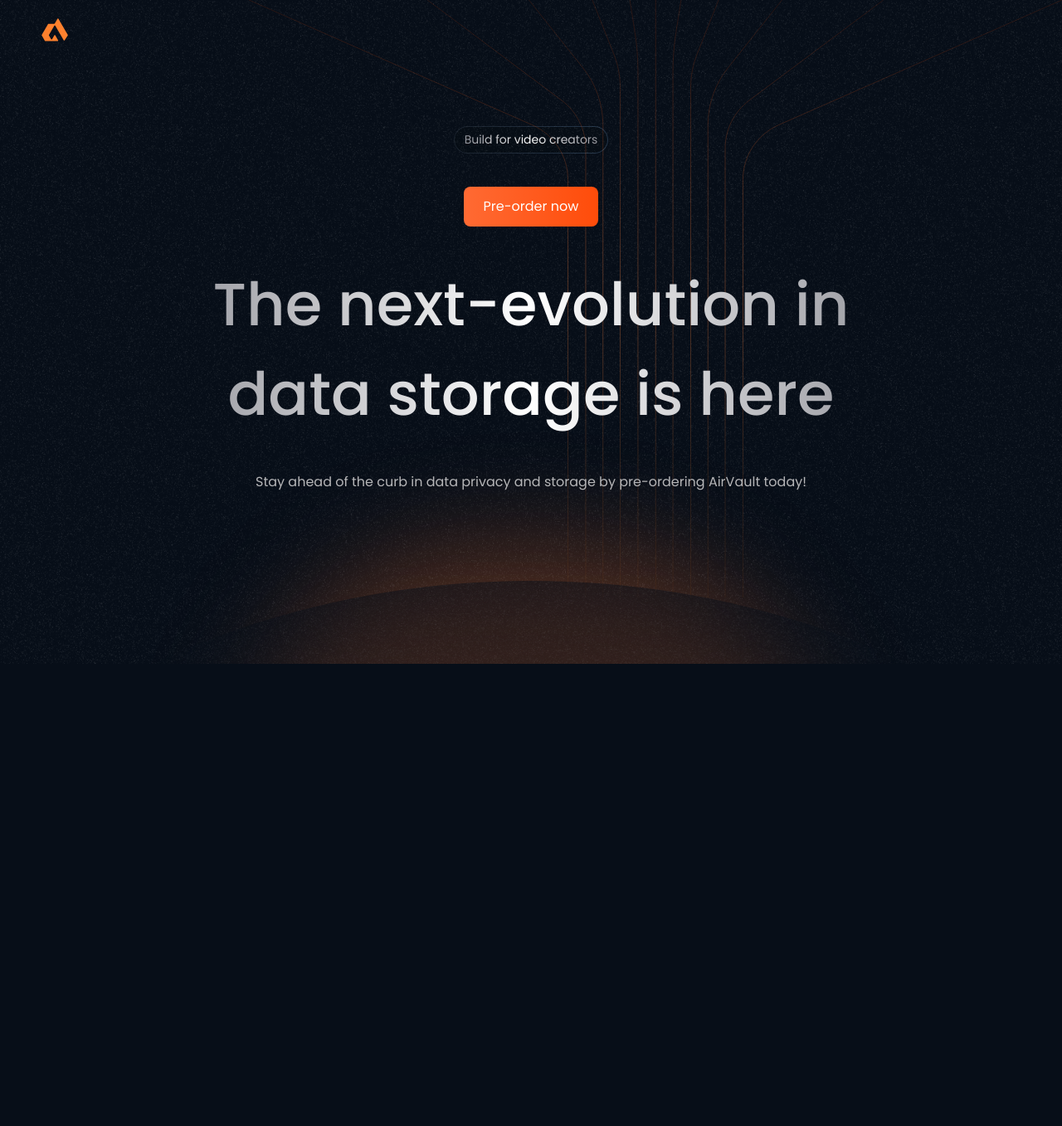
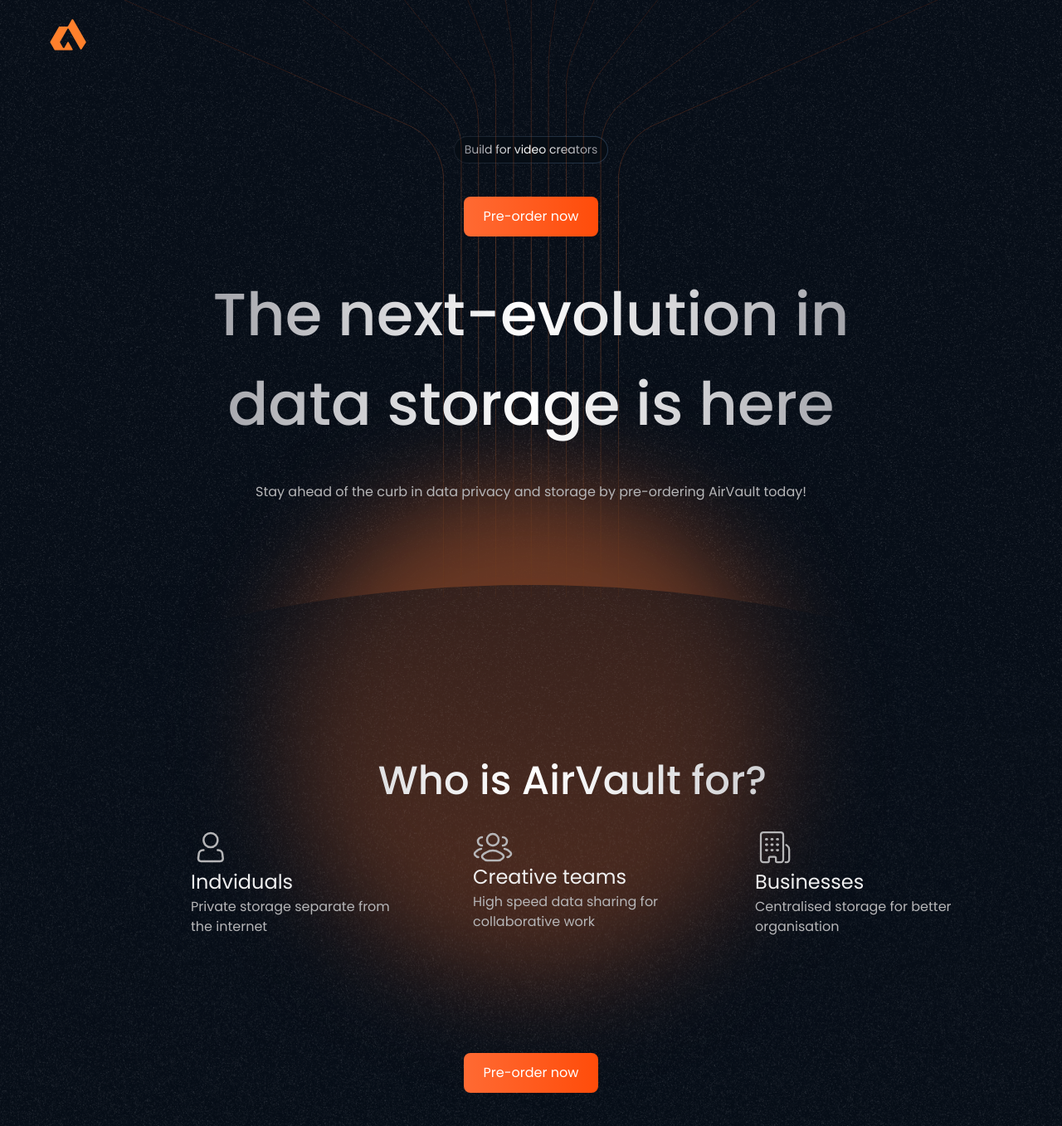
Before and after one commit to Ritwik993/next-evolution, a Next.js app: page / in a window 1280 px wide. Shown: the whole page at 83% size. Before the commit the page ends 800 px from the top, so only its background shows below. Built offline with nearby package versions, Linux system fonts and the light colour scheme.

Commit message:
files added

```diff
--- /dev/null
+++ b/src/app/folder/page.tsx
@@ -0,0 +1,111 @@
+import Image from "next/image";
+
+
+const Home=()=>{
+  return(
+    <div className="relative  w-[100vw]  bg-[#070E18]   bg-[url('/a1.png')]   z-[-400]">
+      <div className=" absolute z-40 w-[100vw] flex flex-col items-center justify-center">
+          <Image src="/1.svg" alt="" width={980} height={720} className=""/>
+      </div>
+      <Image src="/logo.svg" alt="" width={32} height={32} className="pt-[20px] lg:ml-[50px] w-[64px] h-[64px] md:ml-[30px] ml-[20px] relative  "/>
+
+
+      {/* <Image src="/a1.png" alt="" width={1280} height={710} className="absolute top-0 left-0 lg:h-[1000px] md:h-[1400px] right-0 w-[100vw] z-20 "/> */}
+
+      <Image src="/a1.png" alt="" width={1280} height={710} className="absolute top-0 left-0 h-full right-0 w-[100vw] z-20 "/>
+
+      <div className="flex flex-col justify-center items-center w-[100vw] z-50 mt-[100px]">
+        <div className="bg-gradient-to-r from-[#19212C] to-[#26384C] rounded-[30px] p-[1px] ">
+          <div className="bg-[#060D15] px-[12px] py-[5px] rounded-[30px] z-50">
+        <p className="text-transparent text-[14px] bg-clip-text bg-gradient-to-r from-[#94959C] via-[#FFFFFF] to-[#93949B] z-50">Build for video creators</p>
+          </div>
+        </div>
+        <button className="bg-gradient-to-r from-[#FF6A33] to-[#FF4C0A] py-[12px] px-[24px] rounded-[8px] text-white my-[40px] cursor-pointer z-50 w-11/12 md:w-auto">Pre-order now</button>
+        <p className="text-transparent bg-clip-text bg-gradient-to-r from-[#94959C] via-[#FFFFFF] to-[#93949B] font-medium md:text-[72px] text-[35px] text-center md:w-[700px] w-[350px] lg:w-[900px] z-50">The next-evolution in data storage is here</p>
+        <p className="text-[16px] text-[#B6B6B8] font-light mt-[40px] z-50 text-center">Stay ahead of the curb in data privacy and storage by pre-ordering AirVault today!</p>
+
+
+        {/* <div className="bg-[#FF7733] absolute top-[500px] md:top-[600px] bg-opacity-40 w-[700px] h-[600px] rounded-full mt-[60px] blur-3xl backdrop-blur-3xl opacity-100 z-[-200]"></div> */}
+
+
+
+
+        {/* <div className="w-full absolute h-full bottom-0">
+          <div className="img   w-[100vw]  bg-[#070E18]">
+          <p className="text-transparent font-medium text-[48px] bg-clip-text mt-[300px] pt-[100px] bg-gradient-to-r from-[#94959C] via-[#FFFFFF] to-[#93949B] text-center ">Who is AirVault for?</p>
+          <div className="cards flex justify-around pl-[100px] items-center">
+            <div className="w-[240px]">
+              <Image src="/m1.svg" alt="" width={48} height={48} />
+              <p className="text-[#F0F0F0] text-[24px]">Indviduals</p>
+              <p className="text-[16px] text-[#B6B6B8]">Private storage separate from the internet</p>
+            </div>
+
+            <div className="w-[240px]">
+              <Image src="/m2.svg" alt="" width={48} height={48} />
+              <p className="text-[#F0F0F0] text-[24px]">Creative teams</p>
+              <p className="text-[16px] text-[#B6B6B8]">High speed data sharing for collaborative work</p>
+            </div>
+
+            <div className="w-[240px]">
+              <Image src="/m3.svg" alt="" width={48} height={48} />
+              <p className="text-[#F0F0F0] text-[24px]">Buisness</p>
+              <p className="text-[16px] text-[#B6B6B8]">Centralised storage for better organisation</p>
+            </div>
+          </div>
+          <div className="w-full flex items-center justify-center">
+          <button className="bg-gradient-to-r from-[#FF6A33] to-[#FF4C0A] py-[12px] px-[24px] rounded-[8px] text-white my-[40px]">Pre-order now</button>
+          </div>
+          </div>
+        </div> */}
+
+
+
+      </div>
+      {/* <Image src="/blur2.svg" width={1280} height={550} className="absolute bottom-0  top-[800px] md:hidden lg:block sm:hidden w-full z-40 " alt=""/> */}
+      {/* <Image src="/blur2.svg" width={1280} height={550} className="absolute bottom-0 top-[700px] md:hidden lg:block hidden w-full h-full z-40 " alt=""/>
+      <Image src="/i2.png" width={1662} height={978} className="absolute bottom-0 md:top-[800px] top-[700px]  lg:hidden md:block  w-full   z-40 " alt=""/> */}
+      {/* <Image src="/i3.png" width={1662} height={915} className="absolute bottom-0 top-[700px] h-full ml-[-50px] mr-[-50px] lg:hidden md:hidden block   w-full left-0 right-0 z-40 " alt=""/> */}
+
+
+      {/* <Image src="/blur2.svg" width={1280} height={550} className="absolute  w-full h-full z-20 " alt=""/> */}
+
+
+
+
+
+      <Image src="/blur2.svg" width={1280} height={550} className="absolute w-full lg:block hidden top-[100px] bottom-0 right-0  left-0  z-40 " alt=""/>
+      <Image src="/i2.png" width={1662} height={978} className="absolute bottom-0  top:0 lg:hidden block  w-full   z-20  right-0 left-0" alt=""/>
+      <div className=" z-[-200] w-[100vw]  relative ">
+        <div className="flex items-center justify-center">
+      {/* <div className="bg-[#FF7733] absolute bg-opacity-40 w-[700px] h-[600px] rounded-full top-0 bottom-0 blur-3xl backdrop-blur-3xl opacity-100 z-[-200] md:mt-[100px] lg:mt-0"></div> */}
+        </div>
+
+      <p className="text-transparent font-medium md:text-[48px] text-[35px] bg-clip-text  bg-gradient-to-r from-[#94959C] via-[#FFFFFF] to-[#93949B] text-center z-50 mt-[100px] pt-[100px]">Who is AirVault for?</p>
+      <div className="cards flex justify-around pl-[100px] md:flex-col lg:flex-row gap-y-6 lg:gap-x-8 lg:gap-y-0 md:justify-center flex-col md:items-center z-50">
+            <div className="w-[240px]">
+              <Image src="/m1.svg" alt="" width={48} height={48} />
+              <p className="text-[#F0F0F0] text-[24px]">Indviduals</p>
+              <p className="text-[16px] text-[#B6B6B8]">Private storage separate from the internet</p>
+            </div>
+
+            <div className="w-[240px]">
+              <Image src="/m2.svg" alt="" width={48} height={48} />
+              <p className="text-[#F0F0F0] text-[24px]">Creative teams</p>
+              <p className="text-[16px] text-[#B6B6B8]">High speed data sharing for collaborative work</p>
+            </div>
+
+            <div className="w-[240px]">
+              <Image src="/m3.svg" alt="" width={48} height={48} />
+              <p className="text-[#F0F0F0] text-[24px]">Businesses</p>
+              <p className="text-[16px] text-[#B6B6B8]">Centralised storage for better organisation</p>
+            </div>
+      </div>
+      <div className="w-full flex items-center justify-center">
+          <button className="bg-gradient-to-r from-[#FF6A33] to-[#FF4C0A] py-[12px] px-[24px] rounded-[8px] text-white my-[40px] w-11/12 md:w-auto z-[100000] cursor-pointer">Pre-order now</button>
+          </div>
+      </div>
+    </div>
+  )
+}
+
+export default Home;
--- a/src/app/layout.tsx
+++ b/src/app/layout.tsx
@@ -20,7 +20,7 @@ export default function RootLayout({
 }>) {
   return (
     <html lang="en">
-      <body className={`${poppins.className} w-[100vw] bg-[#070E18] overflow-x-hidden`}>
+      <body className={`${poppins.className} w-[100vw]   flex flex-col items-center justify-center overflow-x-hidden`}>
              <main>
             {children}
             </main>
--- a/src/app/page.tsx
+++ b/src/app/page.tsx
@@ -1,14 +1,15 @@
 import Image from "next/image";
 
+const folder=()=>{
+    return(
+        <div className="parentContainer relative bg-[#070E18] bg-[url('/a1.png')] w-[100vw]  flex flex-col items-center justify-center z-[-400] overflow-x-hidden">
+            <div className="w-full flex-none relative ">
+                <div className=" absolute  top-0 z-40 w-[100vw] flex flex-col items-center justify-center">
+                     <Image src="/1.svg" alt="" width={980} height={720} className=""/>
 
-const Home=()=>{
-  return(
-    <div className="relative  w-[100vw]  h-[100vh] overflow-x-hidden">
-      <Image src="/1.svg" alt="" width={980} height={720} className="absolute lg:left-[300px]  z-30 "/>
-      <Image src="/logo.svg" alt="" width={32} height={32} className="pt-[20px] lg:ml-[50px] md:ml-[30px] ml-[20px] relative  "/>
-
-      <Image src="/a1.png" alt="" width={1280} height={710} className="absolute top-0 left-0 lg:h-[1000px] md:h-[1400px] right-0 w-[100vw] z-20 "/>
-      <div className="flex flex-col justify-center items-center z-50 mt-[100px]">
+                </div>
+             <Image src="/logo.svg" alt="" width={32} height={32} className="pt-[20px] lg:ml-[50px] w-[64px] h-[64px] md:ml-[30px] ml-[20px]  "/>
+             <div className="flex flex-col justify-center items-center w-[100vw] z-50 mt-[100px]">
                 <div className="bg-gradient-to-r from-[#19212C] to-[#26384C] rounded-[30px] p-[1px] ">
                     <div className="bg-[#060D15] px-[12px] py-[5px] rounded-[30px] z-50">
                         <p className="text-transparent text-[14px] bg-clip-text bg-gradient-to-r from-[#94959C] via-[#FFFFFF] to-[#93949B] z-50">Build for video creators</p>
@@ -16,18 +17,22 @@ const Home=()=>{
                 </div>
                 <button className="bg-gradient-to-r from-[#FF6A33] to-[#FF4C0A] py-[12px] px-[24px] rounded-[8px] text-white my-[40px] cursor-pointer z-50 w-11/12 md:w-auto">Pre-order now</button>
                 <p className="text-transparent bg-clip-text bg-gradient-to-r from-[#94959C] via-[#FFFFFF] to-[#93949B] font-medium md:text-[72px] text-[35px] text-center md:w-[700px] w-[350px] lg:w-[900px] z-50">The next-evolution in data storage is here</p>
-        <p className="text-[16px] text-[#B6B6B8] font-light mt-[40px] z-50 text-center">Stay ahead of the curb in data privacy and storage by pre-ordering AirVault today!</p>
-
-
-        <div className="bg-[#FF7733] absolute top-[500px] md:top-[600px] bg-opacity-30 w-[700px] h-[600px] rounded-full mt-[60px] blur-3xl backdrop-blur-3xl opacity-100 z-10"></div>
+                <p className="text-[16px] text-[#B6B6B8] font-light mt-[40px] z-50 text-center pb-[100px]">Stay ahead of the curb in data privacy and storage by pre-ordering AirVault today!</p>
+            </div>
+            </div>
 
 
 
 
-        {/* <div className="w-full absolute h-full bottom-0">
-          <div className="img   w-[100vw]  bg-[#070E18]">
-          <p className="text-transparent font-medium text-[48px] bg-clip-text mt-[300px] pt-[100px] bg-gradient-to-r from-[#94959C] via-[#FFFFFF] to-[#93949B] text-center ">Who is AirVault for?</p>
-          <div className="cards flex justify-around pl-[100px] items-center">
+            <div className="bottomContainer bg-[#070E18] bg-[url('/a1.png')]  flex flex-col items-center justify-center w-[100vw] h-full flex-1 relative  z-[-100]  ">
+                <div className="bg-[#FF7733] absolute  bg-opacity-40 w-[600px] h-[600px]  rounded-full lg:mb-[300px] md:mb-[600px]  mb-[500px] blur-3xl backdrop-blur-3xl opacity-100 z-[-200]"></div>
+                {/* <Image src="/blur2.svg" width={1280} height={550} className="absolute w-full lg:block hidden bottom-0 right-0  left-0  z-20 " alt=""/> */}
+                <Image src="/blur2.svg" width={1280} height={550} className="absolute w-[100vw] lg:block hidden h-full right-0  left-0  object-cover" alt=""/>
+                <Image src="/i2.png" width={1662} height={978} className="absolute  top:0 lg:hidden block   w-[100vw]  h-full z-20  right-0 left-0 object-cover" alt=""/>
+                <div className="relative w-[100vw]">
+
+              <p className="text-transparent font-medium md:text-[48px] text-[35px] bg-clip-text  bg-gradient-to-r from-[#94959C] via-[#FFFFFF] to-[#93949B] md:text-center text-left pl-[100px] mb-[20px] z-50  mt-[200px] ">Who is AirVault for?</p>
+             <div className=" cards flex justify-around pl-[100px] md:flex-col lg:flex-row gap-y-6 lg:gap-x-[100px] lg:gap-y-0 md:justify-center flex-col md:items-center z-50 mb-[100px]">
             <div className="w-[240px]">
               <Image src="/m1.svg" alt="" width={48} height={48} />
               <p className="text-[#F0F0F0] text-[24px]">Indviduals</p>
@@ -42,53 +47,19 @@ const Home=()=>{
 
             <div className="w-[240px]">
               <Image src="/m3.svg" alt="" width={48} height={48} />
-              <p className="text-[#F0F0F0] text-[24px]">Buisness</p>
+              <p className="text-[#F0F0F0] text-[24px]">Businesses</p>
               <p className="text-[16px] text-[#B6B6B8]">Centralised storage for better organisation</p>
             </div>
-          </div>
-          <div className="w-full flex items-center justify-center">
-          <button className="bg-gradient-to-r from-[#FF6A33] to-[#FF4C0A] py-[12px] px-[24px] rounded-[8px] text-white my-[40px]">Pre-order now</button>
-          </div>
-          </div>
-        </div> */}
-
-
 
             </div>
-      {/* <Image src="/blur2.svg" width={1280} height={550} className="absolute bottom-0  top-[700px] md:hidden lg:block sm:hidden w-full z-40 " alt=""/> */}
-      <Image src="/blur2.svg" width={1280} height={550} className="absolute bottom-0 top-[700px] md:hidden lg:block hidden w-full z-40 " alt=""/>
-      <Image src="/i2.png" width={1662} height={978} className="absolute bottom-0 md:top-[800px] top-[700px]  lg:hidden md:block  w-full  z-40 " alt=""/>
-      {/* <Image src="/i3.png" width={1662} height={915} className="absolute bottom-0 top-[700px]  lg:hidden md:hidden block  h-[900px] w-full ml-[100px] mr-[100px] left-0 right-0 z-40 " alt=""/> */}
-
-
-
-      <div className="w-full absolute h-full bottom-0 top-[400px] md:top-[500px] z-50 ">
-      <p className="text-transparent font-medium md:text-[48px] text-[35px] bg-clip-text mt-[300px] pt-[100px] bg-gradient-to-r from-[#94959C] via-[#FFFFFF] to-[#93949B] text-center ">Who is AirVault for?</p>
-      <div className="cards flex justify-around pl-[100px] md:flex-col lg:flex-row gap-y-6 lg:gap-x-8 lg:gap-y-0 md:justify-center flex-col items-center ">
-            <div className="w-[240px]">
-              <Image src="/m1.svg" alt="" width={48} height={48} />
-              <p className="text-[#F0F0F0] text-[24px]">Indviduals</p>
-              <p className="text-[16px] text-[#B6B6B8]">Private storage separate from the internet</p>
-            </div>
-
-            <div className="w-[240px]">
-              <Image src="/m2.svg" alt="" width={48} height={48} />
-              <p className="text-[#F0F0F0] text-[24px]">Creative teams</p>
-              <p className="text-[16px] text-[#B6B6B8]">High speed data sharing for collaborative work</p>
-            </div>
-
-            <div className="w-[240px]">
-              <Image src="/m3.svg" alt="" width={48} height={48} />
-              <p className="text-[#F0F0F0] text-[24px]">Buisness</p>
-              <p className="text-[16px] text-[#B6B6B8]">Centralised storage for better organisation</p>
-            </div>
-      </div>
-      <div className="w-full flex items-center justify-center">
-          <button className="bg-gradient-to-r from-[#FF6A33] to-[#FF4C0A] py-[12px] px-[24px] rounded-[8px] text-white my-[40px] w-11/12 md:w-auto">Pre-order now</button>
+            <div className="w-full flex items-center justify-center z-[100000]">
+             <button className="bg-gradient-to-r from-[#FF6A33] to-[#FF4C0A] py-[12px] px-[24px] rounded-[8px] text-white my-[40px] w-11/12 md:w-auto z-[100000] cursor-pointer">Pre-order now</button>
             </div>
                 </div>
                 </div>
+
+            </div>
+
     )
 }
-
-export default Home;
+export default folder;
```
Lines whose indentation alone changed are shown as unchanged.
